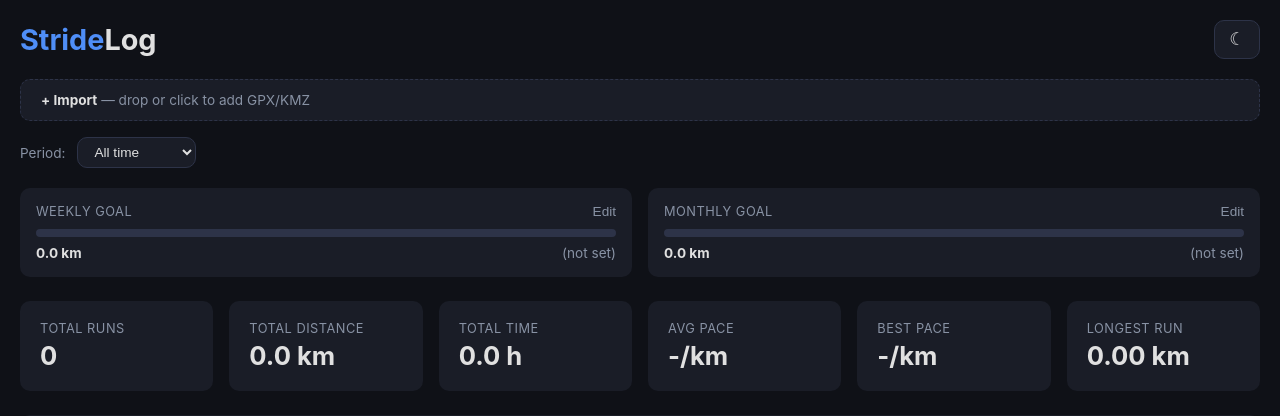
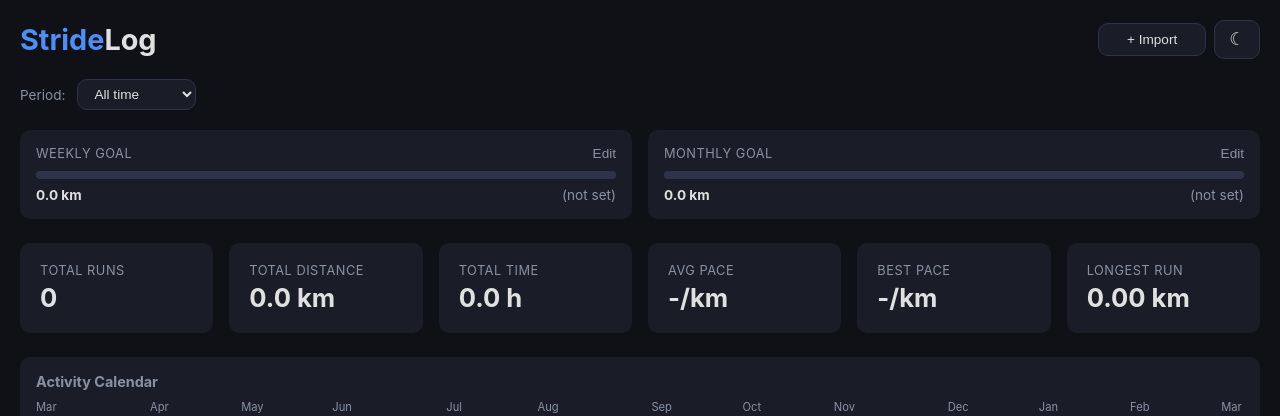
Before and after one commit to Fur4nk/stridelog, a Flask app: page / in a window 1280 px wide. Shown: the top 416 px of the page. Run offline with Flask 3, Linux system fonts and the light colour scheme; data that the repository does not hold is empty; parts of the project's set-up code (start-up, migrations or seed data) failed here and were passed over.

Commit message:
Move import button to header bar, add global drag & drop overlay

```diff
--- a/templates/index.html
+++ b/templates/index.html
@@ -46,25 +46,22 @@
 .header { display: flex; align-items: center; justify-content: space-between; margin-bottom: 20px; }
 h1 { font-size: 1.8rem; }
 h1 span { color: var(--accent); }
+.header-actions { display: flex; align-items: center; gap: 8px; }
+.btn-import { background: var(--surface); border: 1px solid var(--border); color: var(--text); border-radius: var(--radius); padding: 8px 28px; cursor: pointer; font-size: 0.85rem; transition: all 0.2s; }
+.btn-import:hover { border-color: var(--accent); color: var(--accent); }
 .theme-toggle { background: var(--surface); border: 1px solid var(--border); color: var(--text); border-radius: var(--radius); padding: 8px 14px; cursor: pointer; font-size: 1.1rem; transition: all 0.2s; }
 .theme-toggle:hover { border-color: var(--accent); }
 
-/* Upload zone */
-.upload-zone {
-  border: 1px dashed var(--border); border-radius: var(--radius); padding: 12px 20px;
-  background: var(--surface); cursor: pointer; transition: border-color 0.2s, background 0.2s; margin-bottom: 16px;
-  display: flex; align-items: center; gap: 12px; flex-wrap: wrap;
+/* Drop overlay */
+.drop-overlay {
+  display: none; position: fixed; inset: 0; z-index: 999;
+  background: rgba(0,0,0,0.6); align-items: center; justify-content: center;
 }
-.upload-zone.dragover { border-color: var(--accent); background: var(--surface2); }
-.upload-zone .upload-label { color: var(--text-muted); font-size: 0.85rem; }
-.upload-zone .upload-label strong { color: var(--text); }
-.upload-log { font-size: 0.8rem; display: flex; gap: 8px; flex-wrap: wrap; }
-.upload-log div { padding: 0; }
-.upload-log .ok { color: var(--green); }
-.upload-log .dup { color: var(--yellow); }
-.upload-log .err { color: var(--red); }
-.progress-bar { height: 3px; background: var(--border); border-radius: 2px; display: none; width: 100%; }
-.progress-bar .fill { height: 100%; background: var(--accent); border-radius: 2px; transition: width 0.3s; width: 0%; }
+.drop-overlay.active { display: flex; }
+.drop-overlay-inner {
+  border: 2px dashed var(--accent); border-radius: var(--radius); padding: 40px 60px;
+  color: var(--accent); font-size: 1.2rem; font-weight: 600; background: var(--surface);
+}
 
 /* Summary cards */
 .summary-row { display: grid; grid-template-columns: repeat(auto-fit, minmax(180px, 1fr)); gap: 16px; margin-bottom: 24px; }
@@ -163,15 +160,11 @@
 
 <div class="header">
   <h1><span>Stride</span>Log</h1>
-  <button class="theme-toggle" id="themeToggle" title="Toggle theme">&#9790;</button>
-</div>
-
-<!-- Upload Zone -->
-<div class="upload-zone" id="uploadZone">
-  <span class="upload-label"><strong>+ Import</strong> &mdash; drop or click to add GPX/KMZ</span>
-  <input type="file" id="fileInput" multiple accept=".gpx,.kmz" hidden>
-  <div class="upload-log" id="uploadLog"></div>
-  <div class="progress-bar" id="progressBar"><div class="fill" id="progressFill"></div></div>
+  <div class="header-actions">
+    <button class="btn-import" id="btnImport">+ Import</button>
+    <input type="file" id="fileInput" multiple accept=".gpx,.kmz,.kml" hidden>
+    <button class="theme-toggle" id="themeToggle" title="Toggle theme">&#9790;</button>
+  </div>
 </div>
 
 <!-- Period Filter -->
@@ -281,6 +274,9 @@
   <div class="empty-state" id="emptyState">No workouts yet. Upload some GPX files to get started.</div>
 </div>
 
+<!-- Drop overlay -->
+<div class="drop-overlay" id="dropOverlay"><div class="drop-overlay-inner">Drop GPX/KMZ files to import</div></div>
+
 <!-- Toast container -->
 <div class="toast-container" id="toastContainer"></div>
 
@@ -350,56 +346,34 @@
 });
 
 // --- Upload ---
-const zone = $('#uploadZone');
 const fileInput = $('#fileInput');
-zone.addEventListener('click', () => fileInput.click());
-zone.addEventListener('dragover', e => { e.preventDefault(); zone.classList.add('dragover'); });
-zone.addEventListener('dragleave', () => zone.classList.remove('dragover'));
-zone.addEventListener('drop', e => { e.preventDefault(); zone.classList.remove('dragover'); handleFiles(e.dataTransfer.files); });
+$('#btnImport').addEventListener('click', () => fileInput.click());
 fileInput.addEventListener('change', () => { handleFiles(fileInput.files); fileInput.value = ''; });
+
+// Global drag & drop
+let dragCounter = 0;
+document.addEventListener('dragenter', e => { e.preventDefault(); dragCounter++; $('#dropOverlay').classList.add('active'); });
+document.addEventListener('dragleave', e => { e.preventDefault(); dragCounter--; if (dragCounter <= 0) { dragCounter = 0; $('#dropOverlay').classList.remove('active'); } });
+document.addEventListener('dragover', e => e.preventDefault());
+document.addEventListener('drop', e => { e.preventDefault(); dragCounter = 0; $('#dropOverlay').classList.remove('active'); handleFiles(e.dataTransfer.files); });
 
 async function handleFiles(files) {
   if (!files.length) return;
-  console.log('handleFiles called with', files.length, 'file(s)');
-  const log = $('#uploadLog');
-  log.innerHTML = '';
-  const bar = $('#progressBar');
-  const fill = $('#progressFill');
-  bar.style.display = 'block';
-  fill.style.width = '0%';
-
   const fd = new FormData();
   for (const f of files) fd.append('files[]', f);
-
-  fill.style.width = '50%';
   try {
     const res = await fetch('/upload', { method: 'POST', body: fd });
-    fill.style.width = '90%';
-    const text = await res.text();
-    console.log('Upload response:', res.status, text);
-    const data = JSON.parse(text);
-    if (!data.results || !data.results.length) {
-      const d = document.createElement('div');
-      d.className = 'err';
-      d.textContent = 'No files processed';
-      log.appendChild(d);
-    }
-    data.results.forEach(([name, ok, reason]) => {
-      const d = document.createElement('div');
-      d.className = ok ? 'ok' : (reason === 'Duplicate track' ? 'dup' : 'err');
-      d.textContent = name + ': ' + reason;
-      log.appendChild(d);
-    });
+    const data = await res.json();
     const imported = data.results.filter(r => r[1]).length;
-    if (imported > 0) toast(imported + ' workout(s) imported');
-    else toast('No new workouts imported');
-    fill.style.width = '100%';
-    setTimeout(() => { bar.style.display = 'none'; }, 800);
+    const dupes = data.results.filter(r => !r[1] && r[2] === 'Duplicate track').length;
+    const errors = data.results.filter(r => !r[1] && r[2] !== 'Duplicate track').length;
+    let msg = [];
+    if (imported) msg.push(imported + ' imported');
+    if (dupes) msg.push(dupes + ' duplicate');
+    if (errors) msg.push(errors + ' error');
+    toast(msg.join(', ') || 'No files processed');
     loadData();
   } catch (e) {
-    console.error('Upload error:', e);
-    fill.style.width = '0%';
-    bar.style.display = 'none';
     toast('Upload failed: ' + e.message);
   }
 }
```
